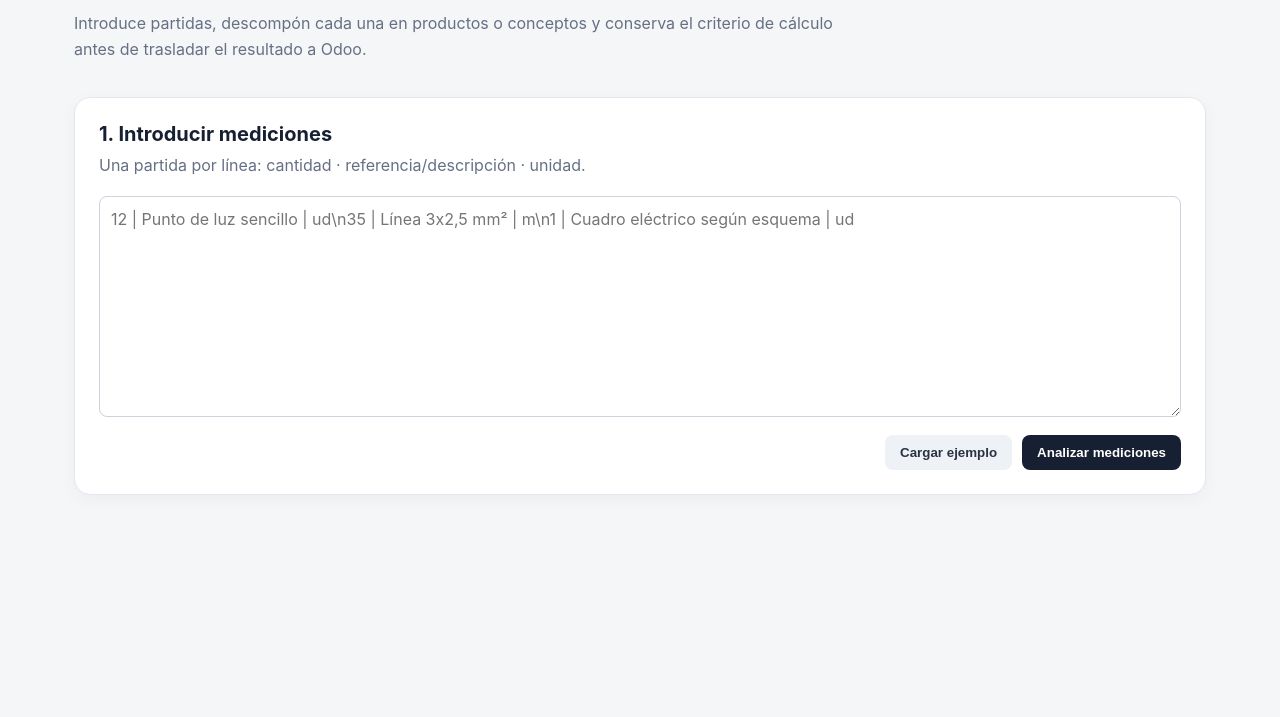
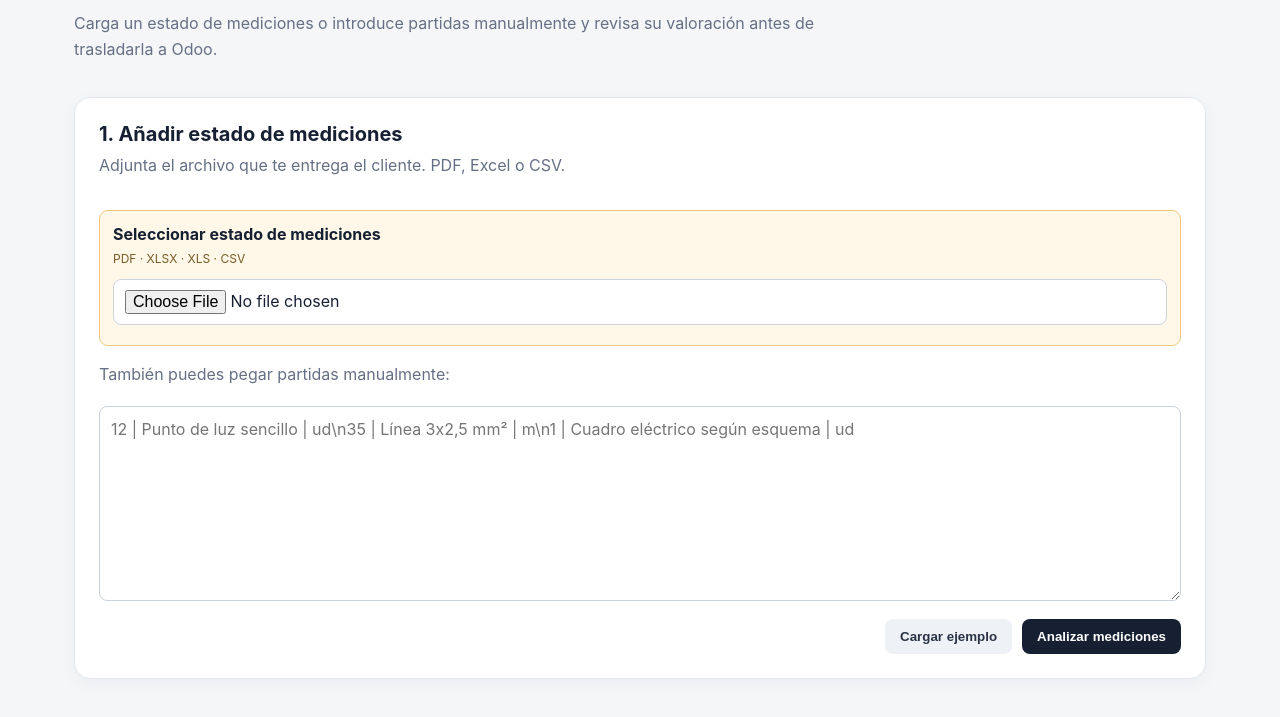
Before and after one commit to Guimi77/tarificador-mediciones, a plain HTML site: page index.html in a window 1280 px wide. Shown: the part 207-924 px from the top of the page. Before the commit the page ends 802 px from the top, so only its background shows below. Drawn offline with Linux system fonts and the light colour scheme.

Commit message:
feat: add measurement statement file upload

```diff
--- a/index.html
+++ b/index.html
@@ -1,10 +1,10 @@
 <!doctype html>
 <html lang="es"><head><meta charset="UTF-8"><meta name="viewport" content="width=device-width,initial-scale=1"><title>Tarificador de Mediciones | Eléctrica BT</title><link rel="stylesheet" href="styles.css"></head><body>
 <header class="topbar"><div><strong>ELÉCTRICA BT</strong><span>Tarificador de mediciones</span></div><span class="badge">Catálogo Odoo</span></header>
-<main class="container"><section class="hero"><p class="eyebrow">PRESUPUESTOS · MEDICIONES</p><h1>Valoración revisable de mediciones</h1><p>Introduce partidas, descompón cada una en productos o conceptos y conserva el criterio de cálculo antes de trasladar el resultado a Odoo.</p></section>
-<section class="panel"><div class="panel-head"><div><h2>1. Introducir mediciones</h2><p>Una partida por línea: cantidad · referencia/descripción · unidad.</p></div></div><textarea id="measurementInput" rows="8" placeholder="12 | Punto de luz sencillo | ud\n35 | Línea 3x2,5 mm² | m\n1 | Cuadro eléctrico según esquema | ud"></textarea><div class="actions"><button id="loadExample" class="secondary">Cargar ejemplo</button><button id="analyze">Analizar mediciones</button></div></section>
+<main class="container"><section class="hero"><p class="eyebrow">PRESUPUESTOS · MEDICIONES</p><h1>Valoración revisable de mediciones</h1><p>Carga un estado de mediciones o introduce partidas manualmente y revisa su valoración antes de trasladarla a Odoo.</p></section>
+<section class="panel"><div class="panel-head"><div><h2>1. Añadir estado de mediciones</h2><p>Adjunta el archivo que te entrega el cliente. PDF, Excel o CSV.</p></div></div><label class="scheme-box" style="cursor:pointer"><strong>Seleccionar estado de mediciones</strong><span>PDF · XLSX · XLS · CSV</span><input id="measurementFile" type="file" accept=".pdf,.xlsx,.xls,.csv" style="margin-top:6px"><small id="measurementFileName"></small></label><p style="margin-top:16px">También puedes pegar partidas manualmente:</p><textarea id="measurementInput" rows="7" placeholder="12 | Punto de luz sencillo | ud\n35 | Línea 3x2,5 mm² | m\n1 | Cuadro eléctrico según esquema | ud"></textarea><div class="actions"><button id="loadExample" class="secondary">Cargar ejemplo</button><button id="analyze">Analizar mediciones</button></div></section>
 <section id="resultsPanel" class="panel hidden"><div class="panel-head"><div><h2>2. Revisar y descomponer partidas</h2><p>Las coincidencias conocidas se valoran automáticamente con el catálogo Odoo.</p></div><button id="addRow" class="secondary">+ Añadir partida</button></div><div id="cards" class="cards"></div><div class="summary"><div><span>Partidas</span><strong id="lineCount">0</strong></div><div><span>Total estimado</span><strong id="grandTotal">0,00 €</strong></div></div><div class="actions"><button id="exportCsv" class="secondary">Exportar CSV</button></div></section>
 <section id="tracePanel" class="panel hidden"><h2>3. Trazabilidad</h2><p>Los precios propuestos desde Odoo quedan identificados como catálogo. Los cuadros “según esquema” permanecen bloqueados hasta adjuntar esquema.</p><div id="traceList" class="trace-list"></div></section></main>
 <template id="cardTemplate"><article class="part-card"><div class="part-head"><div class="part-fields"><label>Cantidad<input class="qty" type="number" min="0" step="0.01"></label><label class="grow">Referencia / descripción<input class="description" type="text"></label><label>Unidad<input class="unit" type="text"></label></div><button class="icon-button remove-part">×</button></div><div class="scheme-box hidden"><strong>Esquema obligatorio</strong><span>Esta partida no se valorará hasta adjuntar el esquema indicado en la medición.</span><input class="scheme" type="file" accept="image/*,.pdf"><small class="scheme-name"></small></div><div class="components-head"><strong>Componentes de la partida</strong><button class="secondary add-component">+ Añadir producto</button></div><div class="component-list"></div><div class="part-footer"><span class="status"></span><strong class="part-total">0,00 €</strong></div></article></template>
 <template id="componentTemplate"><div class="component-row"><input class="component-qty" type="number" min="0" step="0.01" value="1"><input class="component-ref" type="text" placeholder="Referencia / concepto" list="catalogOptions"><input class="component-price" type="number" min="0" step="0.01" placeholder="Precio unitario"><select class="component-source"><option value="manual">Precio manual</option><option value="catalogo">Catálogo Odoo</option><option value="historico">Histórico</option><option value="criterio">Criterio técnico</option></select><input class="component-note" type="text" placeholder="En qué se basa el precio"><strong class="component-total">0,00 €</strong><button class="icon-button remove-component">×</button></div></template><datalist id="catalogOptions"></datalist>
-<script src="catalog.js"></script><script src="app.js"></script></body></html>
+<script src="catalog.js"></script><script src="app.js"></script><script>const mf=document.getElementById('measurementFile');mf.addEventListener('change',()=>{const f=mf.files[0];document.getElementById('measurementFileName').textContent=f?'Archivo seleccionado: '+f.name:'';});</script></body></html>
```
